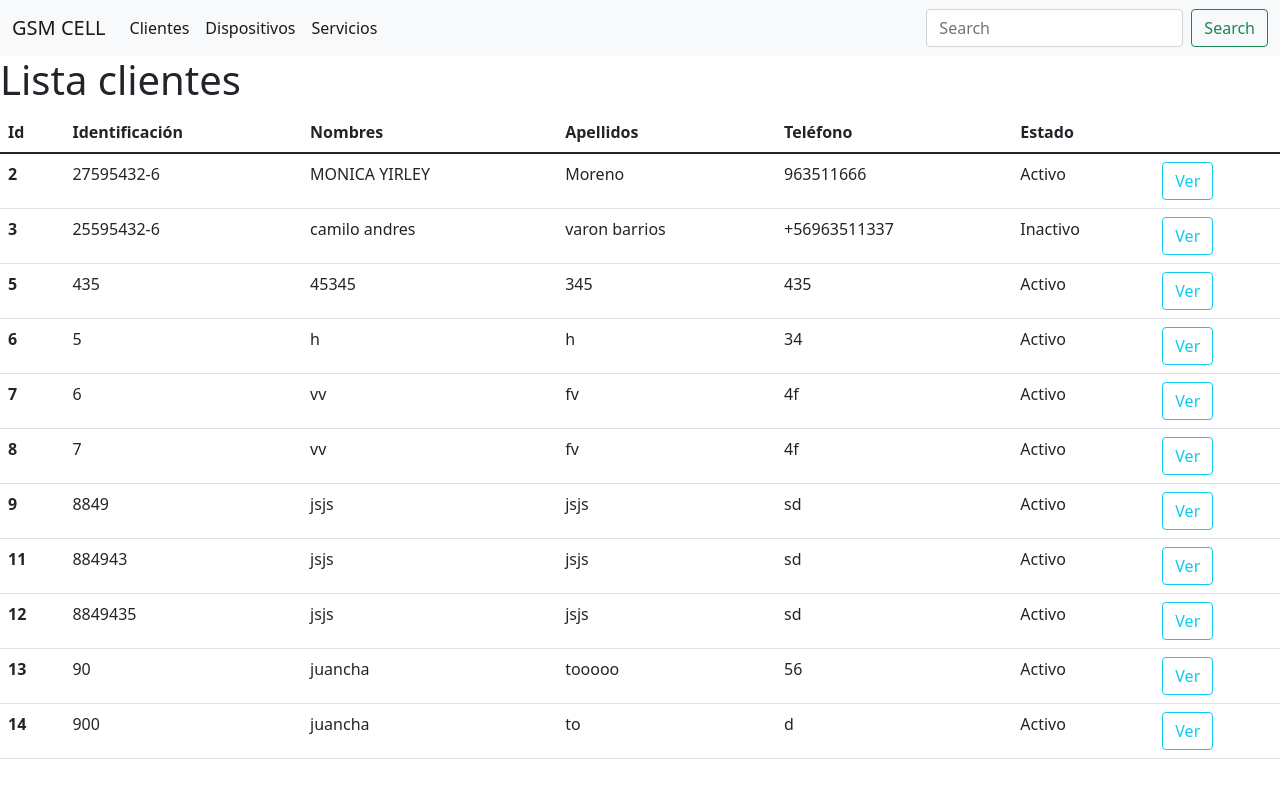
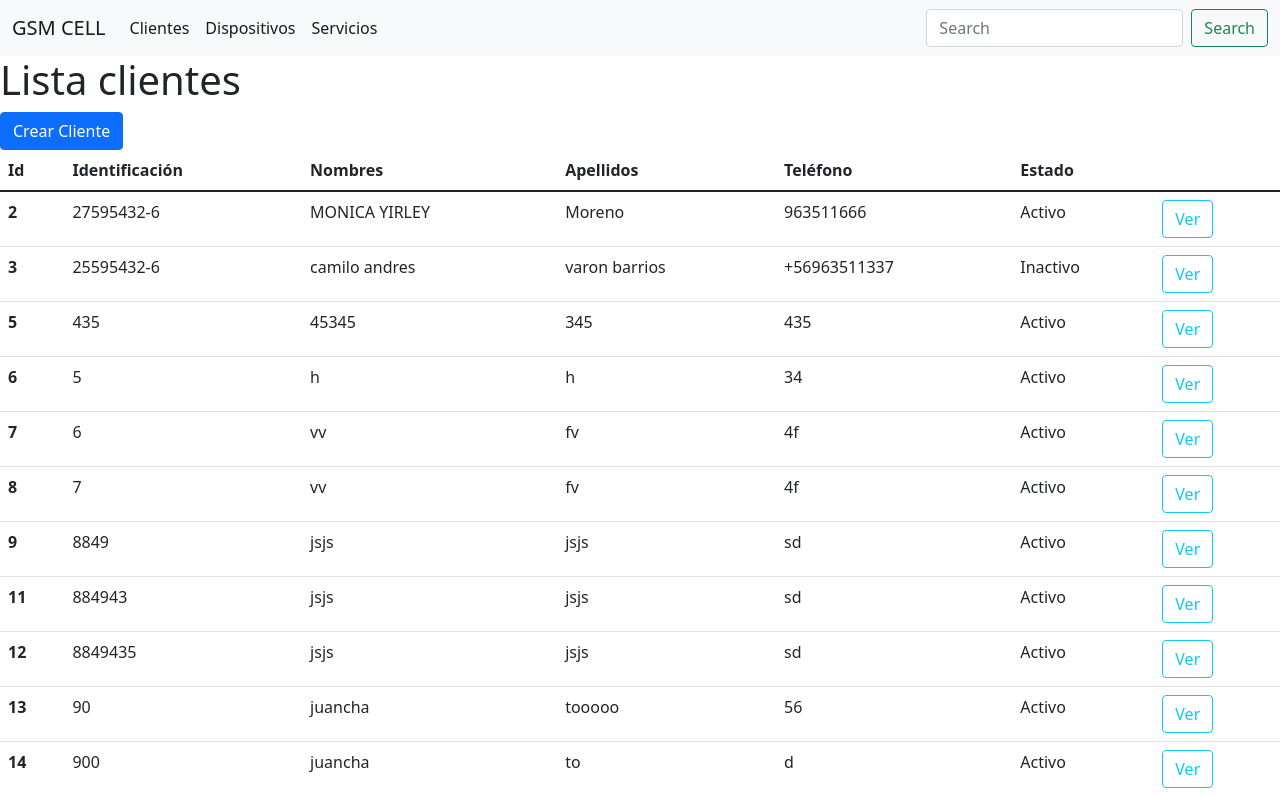
Before and after one commit to cavb1205/servicio_tecnico, a Django app: page /clientes/lista/ in a window 1280 px wide. Shown: the top 796 px of the page. Before the commit the page ends 759 px from the top, so only its background shows below. Run offline with Django 3.2, Linux system fonts and the light colour scheme; data comes from the database, SQL or seed files in the repository; both versions use the stored data as it was after the commit.

Commit message:
se creo la vista de crear cliente y editar

```diff
--- a/Clientes/models.py
+++ b/Clientes/models.py
@@ -20,7 +20,7 @@ class Cliente(models.Model):
     email = models.EmailField(max_length=254)
     telefono_principal = models.CharField(max_length=15)
     telefono_opcional = models.CharField(max_length=15, blank=True)
-    estado_cliente = models.ForeignKey(Estado_Cliente, on_delete=models.CASCADE)
+    estado_cliente = models.ForeignKey(Estado_Cliente, on_delete=models.CASCADE, default=1)
 
 
     def __str__(self):
--- a/Clientes/templates/detalle_cliente.html
+++ b/Clientes/templates/detalle_cliente.html
@@ -13,7 +13,7 @@
 <h2>Estado Cliente: {{cliente.estado_cliente}}</h2>
 
 <a class="btn btn-primary" href="{% url 'lista_clientes'%}" role="button">Lista Clientes</a>
-<a class="btn btn-warning" href="#" role="button">Editar Cliente</a>
-<a class="btn btn-danger" href="#" role="button">Eliminar Cliente</a>
+<a class="btn btn-warning" href="{% url 'editar_cliente' cliente.id %}" role="button">Editar Cliente</a>
+<a class="btn btn-danger" href="{% url 'eliminar_cliente' cliente.id %}" role="button">Eliminar Cliente</a>
 
 {% endblock %}
--- a/Clientes/templates/lista_clientes.html
+++ b/Clientes/templates/lista_clientes.html
@@ -4,7 +4,7 @@
 
 <h1>Lista clientes</h1>
 
-
+<a class="btn btn-primary" href="{% url 'crear_cliente' %}" role="button">Crear Cliente</a>
 
 <table class="table">
     <thead>
--- a/Clientes/urls.py
+++ b/Clientes/urls.py
@@ -6,4 +6,7 @@ from . import views
 urlpatterns = [
     path('lista/', views.lista_clientes, name='lista_clientes'),
     path('<int:cliente_id>/', views.detalle_cliente, name='detalle_cliente'),
+    path('nuevo/', views.crear_cliente, name='crear_cliente'),
+    path('editar/<int:cliente_id>/', views.editar_cliente, name='editar_cliente'),
+    path('eliminar/<int:cliente_id>/', views.eliminar_cliente, name='eliminar_cliente'),
 ]
--- a/Clientes/views.py
+++ b/Clientes/views.py
@@ -1,7 +1,8 @@
+from .forms import ClienteForm
 from .models import Cliente
 from django.db import models
 from django.db.models.base import Model
-from django.shortcuts import render
+from django.shortcuts import redirect, render
 
 
 
@@ -26,3 +27,44 @@ def detalle_cliente(request, cliente_id):
         'cliente':cliente
     }
     return render(request, 'detalle_cliente.html', context)
+
+
+
+def crear_cliente(request):
+    '''Creamos un cliente en el sistema'''
+
+    if request.method == 'POST':
+        form = ClienteForm(request.POST)
+        if form.is_valid():
+            cliente = form.save()
+            print(cliente.id)
+            return redirect('detalle_cliente', cliente_id=cliente.id)
+
+    else:
+        form = ClienteForm()
+    return render(request, 'cliente_form.html', {'form':form})
+
+
+def editar_cliente(request, cliente_id):
+
+    cliente = Cliente.objects.get(pk=cliente_id)
+    if request.method == 'POST':
+        form = ClienteForm(request.POST, instance=cliente)
+        if form.is_valid():
+            cliente = form.save(commit=False)
+            cliente.save()
+            return redirect('detalle_cliente', cliente_id=cliente.id)
+    else:
+        form = ClienteForm(instance=cliente)
+    return render(request, 'cliente_form.html', {'form':form})
+
+
+
+
+
+def eliminar_cliente(request, cliente_id):
+    '''Eliminamos un cliente'''
+
+    cliente = Cliente.objects.get(pk=cliente_id)
+    cliente.delete()
+    return redirect('lista_clientes')
```
Also changed, not shown: Clientes/forms.py (added, +7 -0 lines), Clientes/templates/cliente_form.html (added, +12 -0 lines), Clientes/migrations/0002_alter_cliente_estado_cliente.py (added), db.sqlite3.
